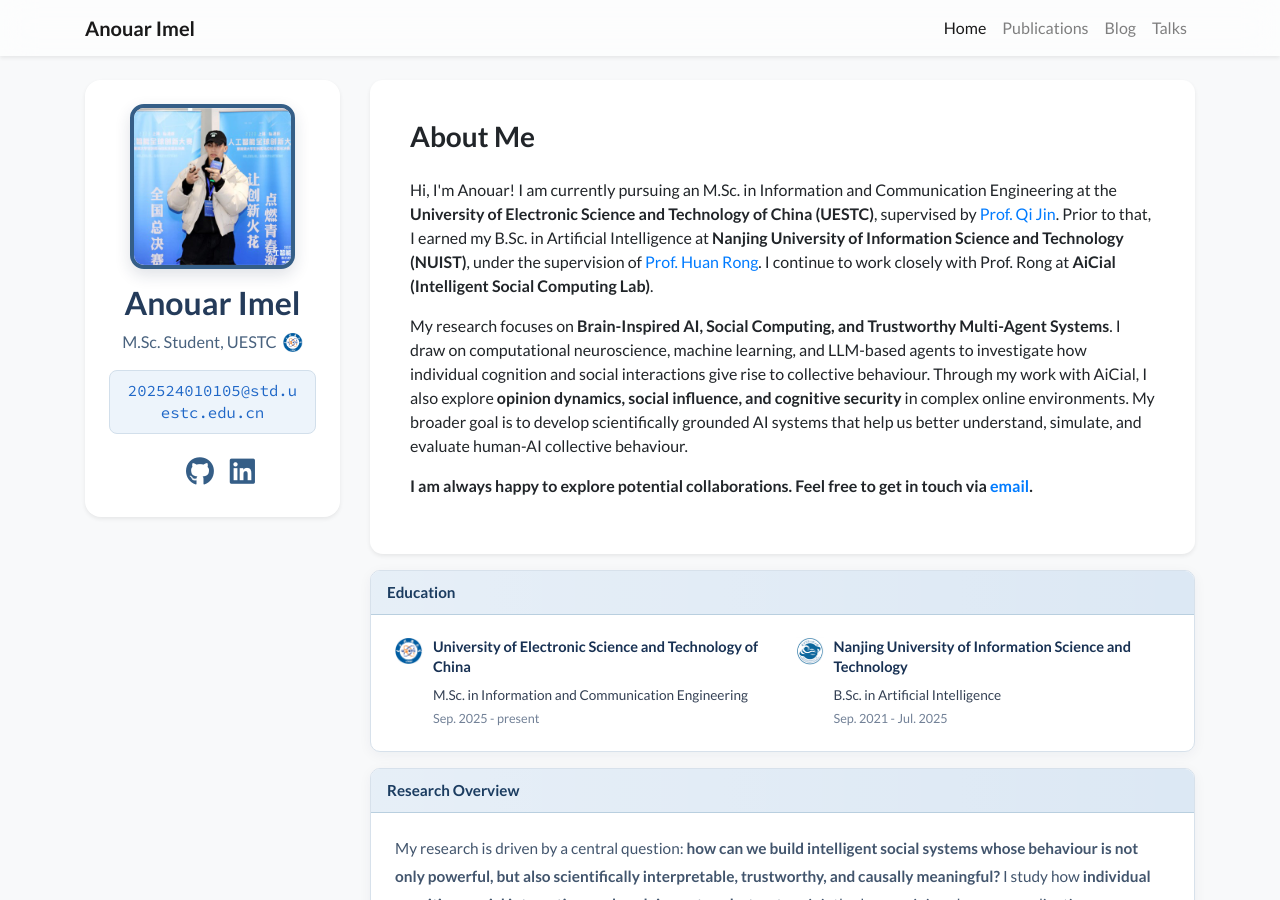
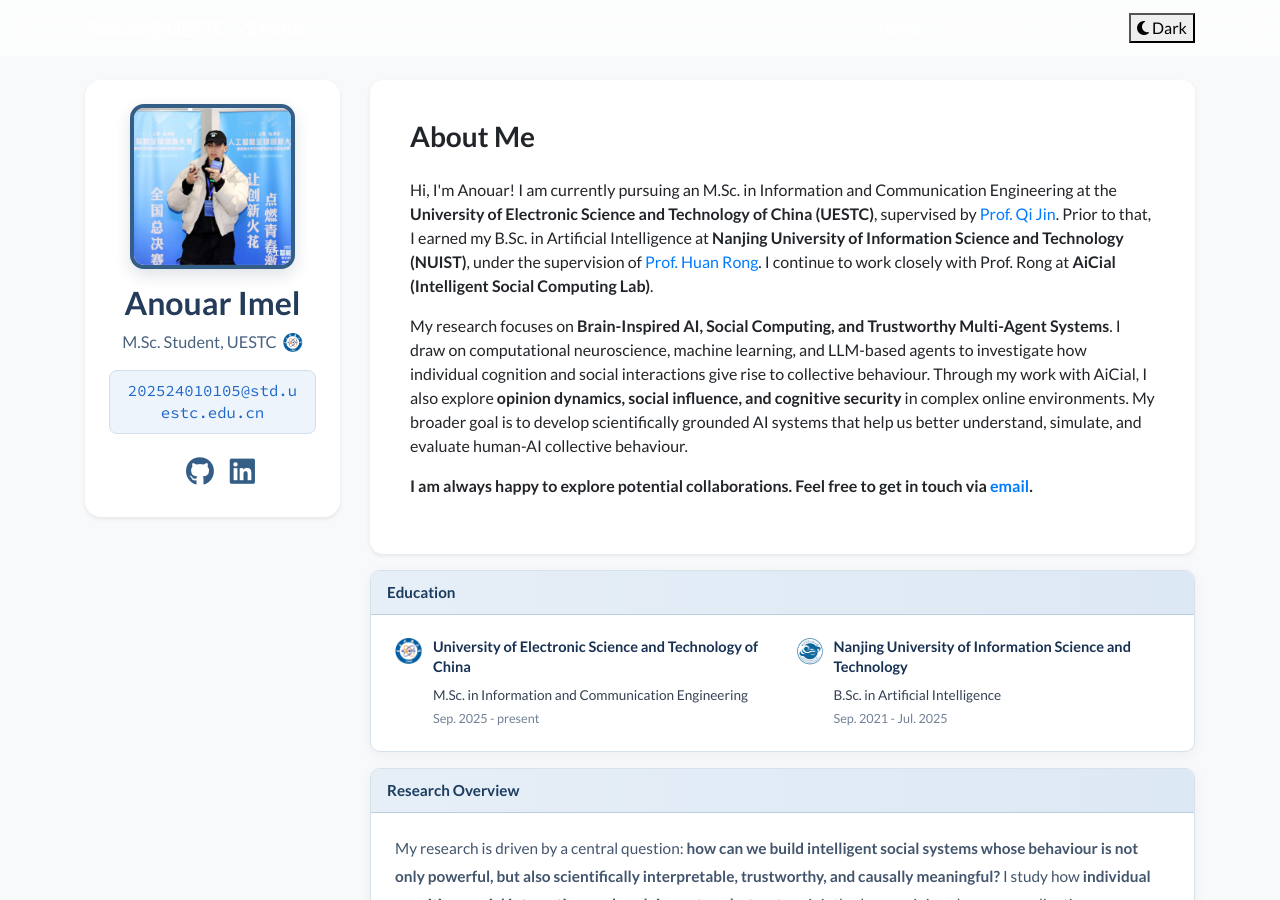
Before and after one commit to AnouarImel/AnouarImel.github.io, a Jekyll site: the page built from index.html, in a window 1280 px wide and 900 px high. Built offline with Jekyll 4.4.1, drawn with Linux system fonts in a browser that asks for light colours; nearby versions of some CDN libraries; a style sheet for code colours, icons or effects is not loaded.

Commit message:
Revamp navbar structure and styling

```diff
--- a/_includes/navbar.html
+++ b/_includes/navbar.html
@@ -1,18 +1,51 @@
-<nav class="navbar navbar-expand-sm navbar-light fixed-top mb-5 shadow-sm">
-    <div class="{% if page.container_class %}{{ page.container_class }}{% else %}container-lg{% endif %}">
-        <a class="navbar-brand"><strong>{{site.data.profile.navbar_name}}</strong></a>
-        <button class="navbar-toggler" style="font-size: 1em; padding: 0.5em;" type="button" data-toggle="collapse" data-target="#navbarResponsive" aria-controls="navbarResponsive" aria-expanded="false" aria-label="Toggle navigation">
-            <i class="fas fa-map"></i> Menu
+
+<nav class="navbar navbar-expand-lg navbar-dark fixed-top academic-navbar">
+  <div class="container-lg">
+
+    <a class="navbar-brand academic-terminal"
+       href="{{ '/' | relative_url }}"
+       aria-label="Anouar Imel homepage">
+      <span class="terminal-name">Anouar</span><span class="terminal-at">@</span><span class="terminal-org">UESTC</span><span class="terminal-prompt">:~$</span>
+      <span class="terminal-greeting">hello!</span>
+    </a>
+
+    <div class="d-flex align-items-center ml-auto order-lg-3">
+      <button
+        id="theme-toggle"
+        class="theme-toggle"
+        type="button"
+        aria-label="Switch to dark mode"
+        aria-pressed="false">
+        <i id="theme-toggle-icon" class="fas fa-moon" aria-hidden="true"></i>
+        <span id="theme-toggle-label">Dark</span>
       </button>
 
-        <div class="collapse navbar-collapse" id="navbarResponsive">
-            <ul class="navbar-nav ml-auto">
+      <button
+        class="navbar-toggler ml-2"
+        type="button"
+        data-toggle="collapse"
+        data-target="#navbarResponsive"
+        aria-controls="navbarResponsive"
+        aria-expanded="false"
+        aria-label="Toggle navigation">
+        <span class="navbar-toggler-icon"></span>
+      </button>
+    </div>
+
+    <div class="collapse navbar-collapse order-lg-2"
+         id="navbarResponsive">
+      <ul class="navbar-nav ml-lg-auto">
         {% for item in site.data.navigation.pages %}
-                <li class="nav-item {% if item.name == page.navbar_title or include.active_page == item.name %}active{% endif %}">
-                    <a class="nav-link" href="{{ item.url | relative_url }}">{{ item.name }}</a>
+        <li class="nav-item {% if item.name == page.navbar_title %}active{% endif %}">
+          <a class="nav-link"
+             href="{{ item.url | relative_url }}"
+             {% if item.name == page.navbar_title %}aria-current="page"{% endif %}>
+            {{ item.name }}
+          </a>
         </li>
         {% endfor %}
       </ul>
     </div>
+
   </div>
 </nav>
```
Lines whose indentation alone changed are shown as unchanged.
